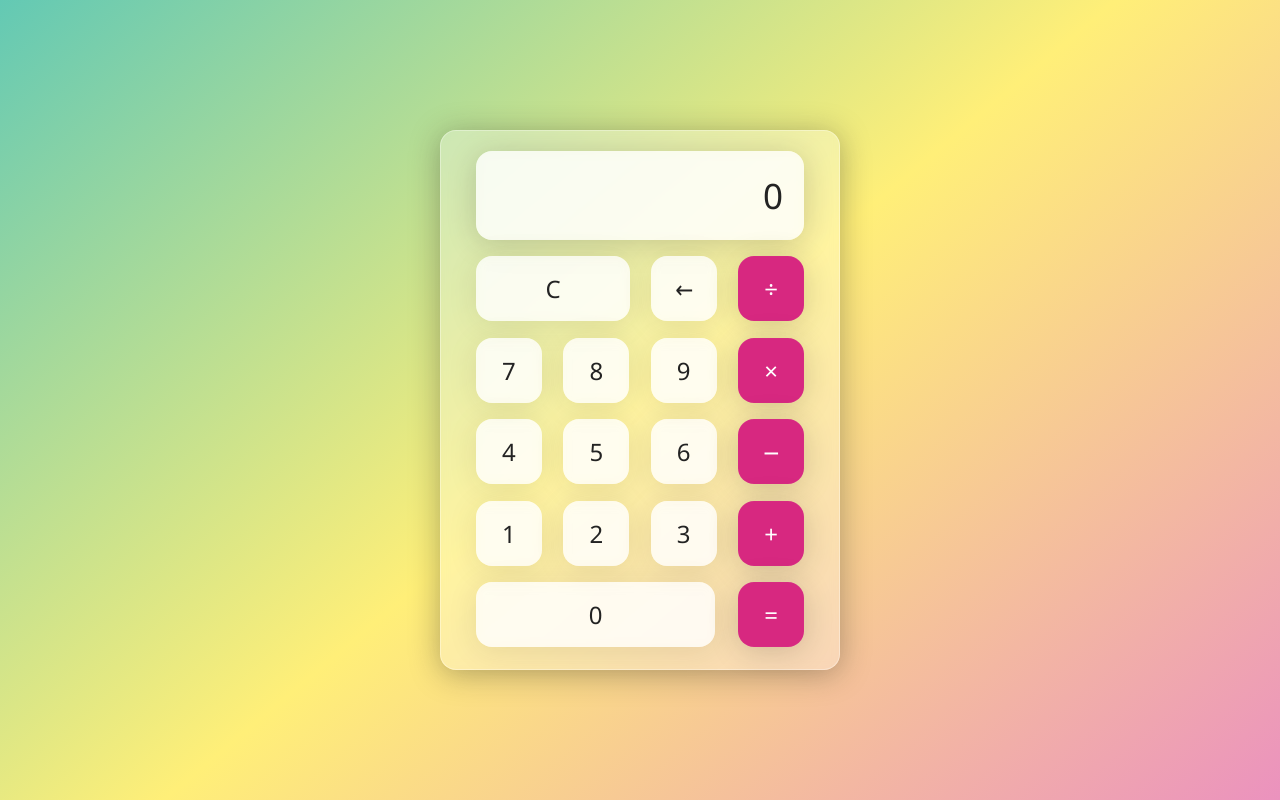
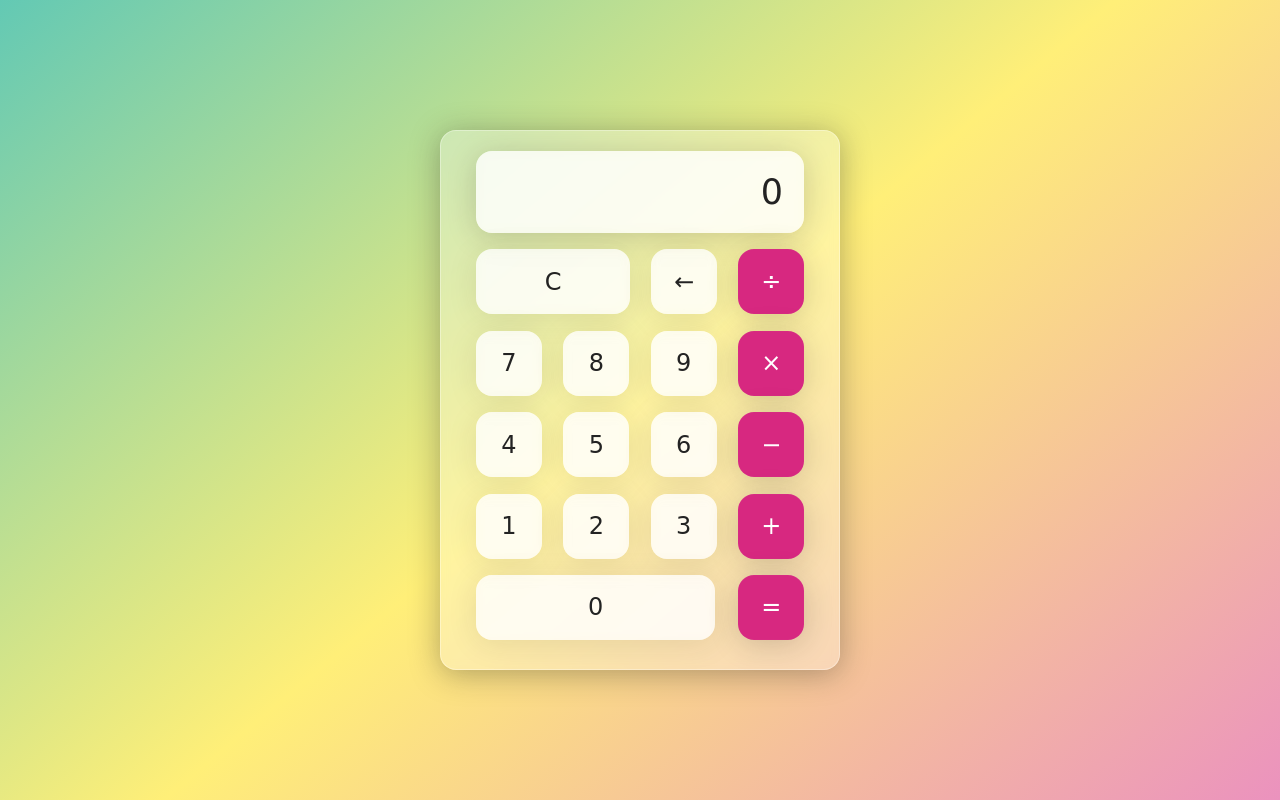
Before and after one commit to FriedRubyjane/Calculator, a plain HTML site: page index.html in a window 1280 px wide. Drawn offline with Linux system fonts and the light colour scheme.

Commit message:
Update Font

```diff
--- a/styles/style.css
+++ b/styles/style.css
@@ -15,7 +15,7 @@ body {
 	align-items: center;
 	background: linear-gradient(320deg, #eb92be, #ffef78, #63c9b4);
 	display: flex;
-	font-family: 'Segoe UI', Tahoma, Geneva, Verdana, sans-serif;
+	font-family: 'Dosis', cursive;
 	font-display: swap;
 	height: inherit;
 	justify-content: center;
```
